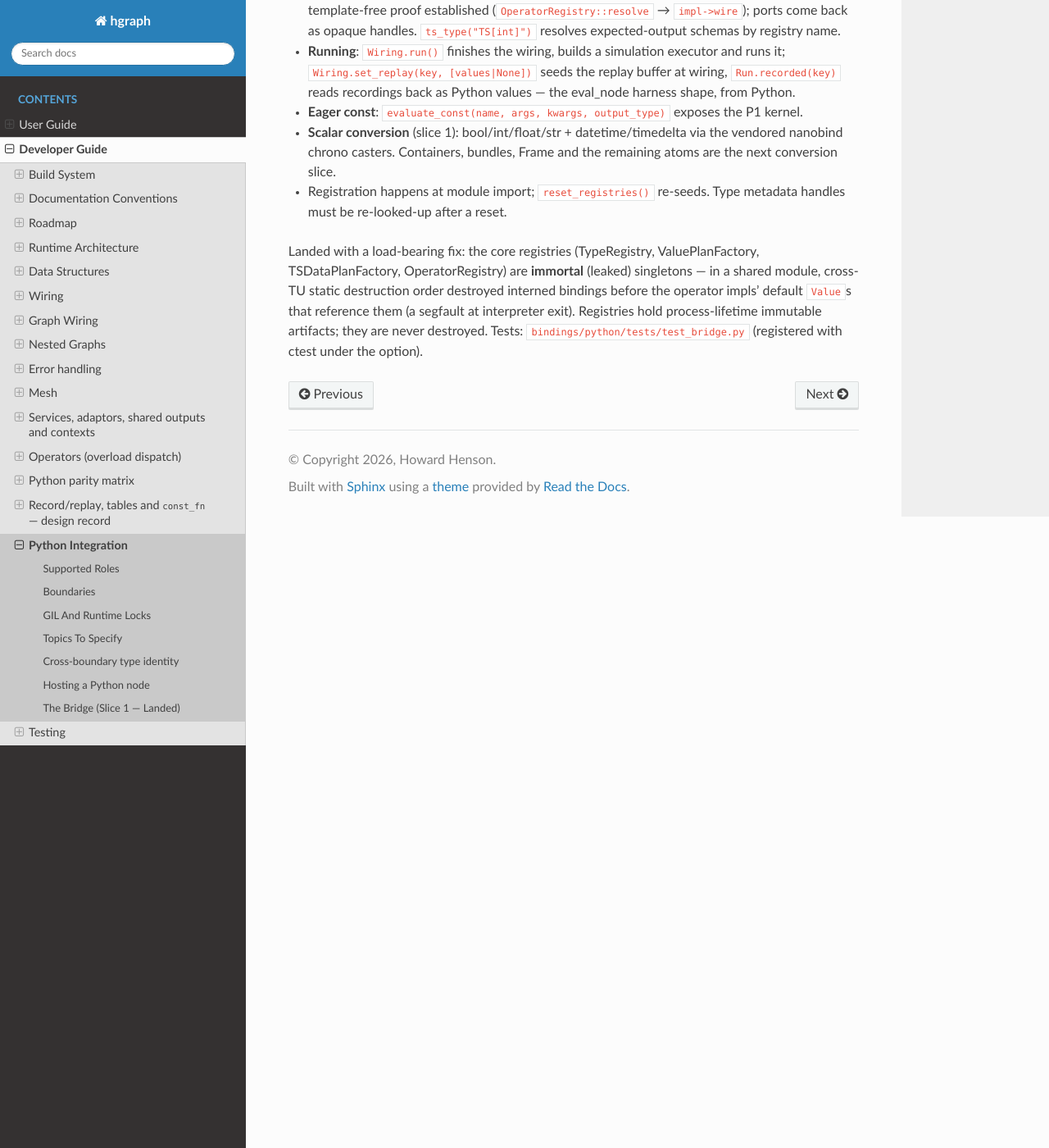
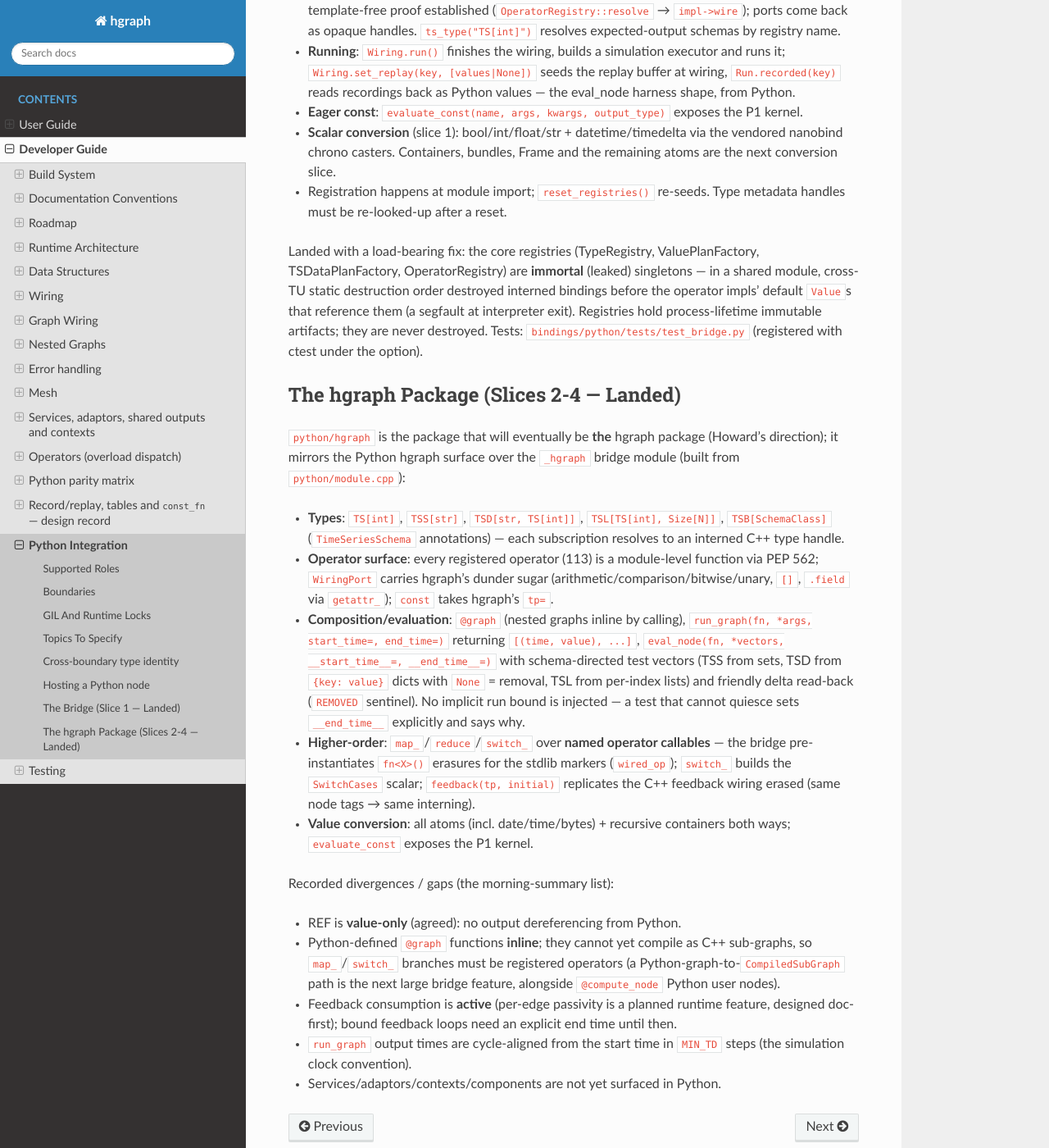
Before and after one commit to hhenson/hg_cpp, a Sphinx documentation site: the page built from docs/source/developer_guide/python_integration.rst, in a window 1280 px wide and 1400 px high, scrolled down 2238 px. Shown: the whole window at 82% size. Built offline with Sphinx 7.4.7 and the Read the Docs theme 3.1.0, drawn with Linux system fonts in a browser that asks for light colours.

Commit message:
Doc the exposed Python API and its recorded divergences
python_integration.rst gains the slices-2-4 record: the python/hgraph
package surface (types, 113 operators, @graph/run_graph/eval_node,
higher-order over named operators, feedback), the conversion layer, and
the divergence/gap list agreed or discovered during the run (REF
value-only; Python @graph fns inline rather than compile; feedback
consumption active until per-edge passivity lands; cycle-aligned
simulation times; services/components not yet surfaced).

Co-Authored-By: Claude Fable 5 <noreply@anthropic.com>

```diff
--- a/docs/source/developer_guide/python_integration.rst
+++ b/docs/source/developer_guide/python_integration.rst
@@ -125,3 +125,47 @@ order destroyed interned bindings before the operator impls' default
 Registries hold process-lifetime immutable artifacts; they are never
 destroyed. Tests: ``bindings/python/tests/test_bridge.py`` (registered
 with ctest under the option).
+
+The hgraph Package (Slices 2-4 — Landed)
+----------------------------------------
+
+``python/hgraph`` is the package that will eventually be **the** hgraph
+package (Howard's direction); it mirrors the Python hgraph surface over
+the ``_hgraph`` bridge module (built from ``python/module.cpp``):
+
+- **Types**: ``TS[int]``, ``TSS[str]``, ``TSD[str, TS[int]]``,
+  ``TSL[TS[int], Size[N]]``, ``TSB[SchemaClass]`` (``TimeSeriesSchema``
+  annotations) — each subscription resolves to an interned C++ type handle.
+- **Operator surface**: every registered operator (113) is a module-level
+  function via PEP 562; ``WiringPort`` carries hgraph's dunder sugar
+  (arithmetic/comparison/bitwise/unary, ``[]``, ``.field`` via
+  ``getattr_``); ``const`` takes hgraph's ``tp=``.
+- **Composition/evaluation**: ``@graph`` (nested graphs inline by calling),
+  ``run_graph(fn, *args, start_time=, end_time=)`` returning
+  ``[(time, value), ...]``, ``eval_node(fn, *vectors, __start_time__=,
+  __end_time__=)`` with schema-directed test vectors (TSS from sets, TSD
+  from ``{key: value}`` dicts with ``None`` = removal, TSL from per-index
+  lists) and friendly delta read-back (``REMOVED`` sentinel). No implicit
+  run bound is injected — a test that cannot quiesce sets ``__end_time__``
+  explicitly and says why.
+- **Higher-order**: ``map_``/``reduce``/``switch_`` over **named operator
+  callables** — the bridge pre-instantiates ``fn<X>()`` erasures for the
+  stdlib markers (``wired_op``); ``switch_`` builds the ``SwitchCases``
+  scalar; ``feedback(tp, initial)`` replicates the C++ feedback wiring
+  erased (same node tags → same interning).
+- **Value conversion**: all atoms (incl. date/time/bytes) + recursive
+  containers both ways; ``evaluate_const`` exposes the P1 kernel.
+
+Recorded divergences / gaps (the morning-summary list):
+
+- REF is **value-only** (agreed): no output dereferencing from Python.
+- Python-defined ``@graph`` functions **inline**; they cannot yet compile
+  as C++ sub-graphs, so ``map_``/``switch_`` branches must be registered
+  operators (a Python-graph-to-``CompiledSubGraph`` path is the next
+  large bridge feature, alongside ``@compute_node`` Python user nodes).
+- Feedback consumption is **active** (per-edge passivity is a planned
+  runtime feature, designed doc-first); bound feedback loops need an
+  explicit end time until then.
+- ``run_graph`` output times are cycle-aligned from the start time in
+  ``MIN_TD`` steps (the simulation clock convention).
+- Services/adaptors/contexts/components are not yet surfaced in Python.
```
